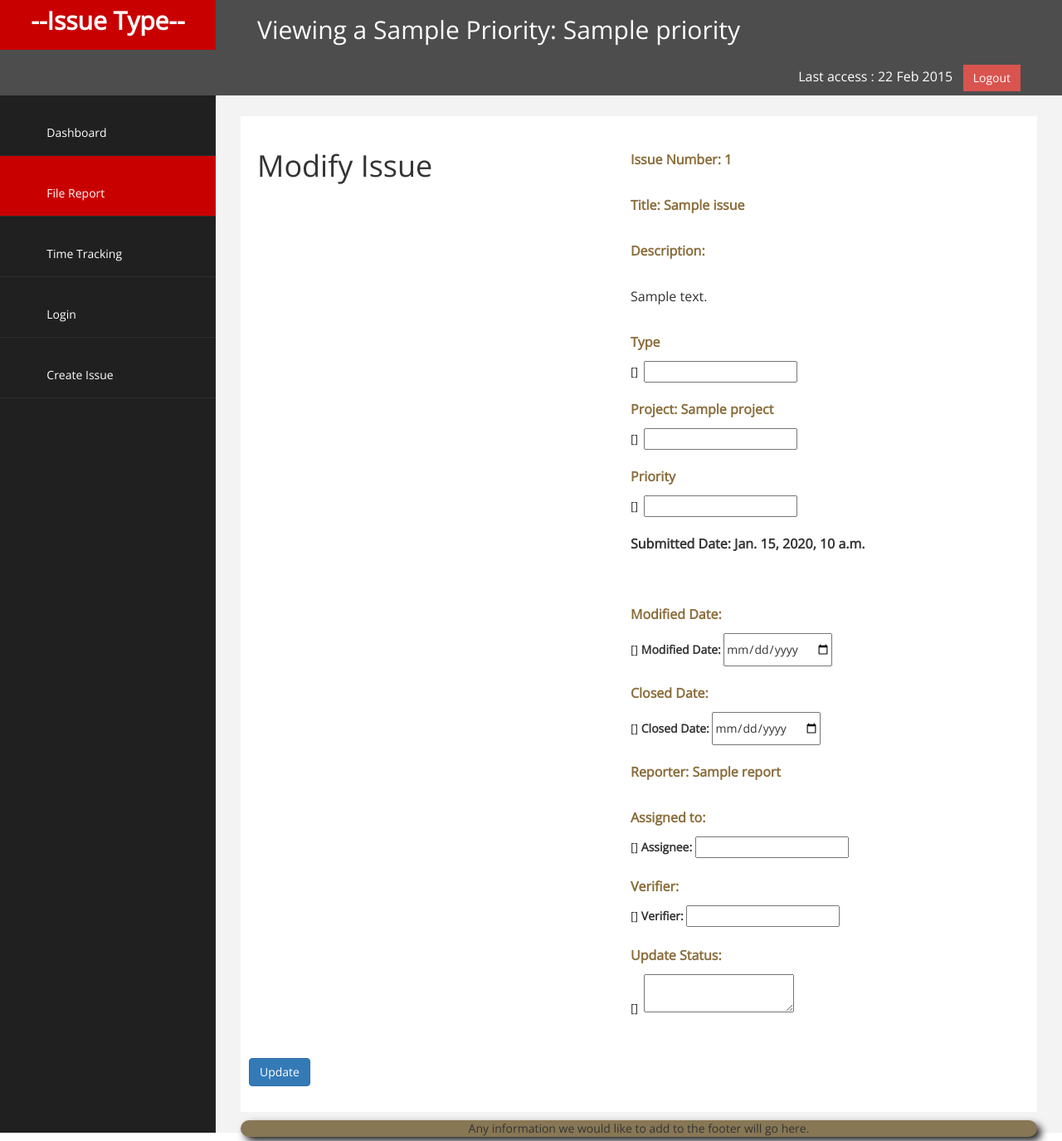
After one commit to iamkelroy/CS673_G1_T3_BUGTRACKER, a Django app: template templates/modify.html in a window 1280 px wide. The commit adds this page. Shown: the whole page at 83% size. Run offline with Django 3.2, Linux system fonts and the light colour scheme; the template is opened without the code that fills it: most values are stand-ins (such as "Sample title", 1, 10 or a date in 2020); form fields are guessed from the names that the template uses; some libraries are stand-ins or nearby versions; some web fonts are replaced.

Commit message:
Removed the v2 from base.html and updated all files to follow the new extension.  Also, began working on an issue modify page.

```diff
--- a/issue_tracker/app/views.py
+++ b/issue_tracker/app/views.py
@@ -68,3 +68,7 @@ def CreateIssues(request):
         'issues_list': issues_list,
     })
     return HttpResponse(template.render(context))
+
+class ModifyIssue(DetailView):
+    model = it_models.Issue
+    template_name = 'modify.html'
--- a/issue_tracker/urls.py
+++ b/issue_tracker/urls.py
@@ -35,4 +35,7 @@ urlpatterns = patterns(
     #     name='issue_index'),
     url(r'^issue/issue_index/$', it_views.IndexIssues, name='issue_index'),
     url(r'^issue/Create_Issue_Bootstrap/$', it_views.CreateIssues, name='Create_Issue_Bootstrap'),
+	url(r'^issue/modify/(?P<pk>\d+)/$',
+        login_required(it_views.ModifyIssue.as_view()),
+        name='modify_issue'),
 )
--- a/templates/Create_Issue_Bootstrap.html
+++ b/templates/Create_Issue_Bootstrap.html
@@ -1,4 +1,4 @@
-{% extends 'base_v2.html' %}
+{% extends 'base.html' %}
 
 {% block content %}
 
--- a/templates/base.html
+++ b/templates/base.html
@@ -1,12 +1,76 @@
 <!DOCTYPE html>
 <html>
-<head></head>
+
+{% load staticfiles %}
+<head>
+      <meta charset="utf-8" />
+    <meta name="viewport" content="width=device-width, initial-scale=1.0" />
+    <title>Issue Tracker Issue Page</title>
+    <!-- BOOTSTRAP STYLES-->
+    <link href="{% static "css/bootstrap.min.css" %}" rel="stylesheet" />
+    <!-- FONTAWESOME STYLES-->
+    <link href="{% static "css/font-awesome.css" %}" rel="stylesheet" />
+    <!-- CUSTOM STYLES-->
+    <link href="{% static "css/joe_custom_style.css" %}" rel="stylesheet" />
+     <!-- GOOGLE FONTS-->
+   <link href='http://fonts.googleapis.com/css?family=Open+Sans' rel='stylesheet' type='text/css' />
+</head>
 <body>
-<h1>Header common for all templates.</h1>
-<p/>
-<!-- This is the specific content for a given page. -->
-{% block content %}{% endblock %}
-<p/>
-<h2>Footer common for all templates.</h2>
+    <div id="wrapper">
+        <nav class="navbar navbar-default navbar-cls-top " role="navigation" style="margin-bottom: 0">
+            <div class="navbar-header">
+                <button type="button" class="navbar-toggle" data-toggle="collapse" data-target=".sidebar-collapse">
+                    <span class="sr-only">Toggle navigation</span>
+                    <span class="fa fa-bar"></span>
+                    <span class="fa fa-bar"></span>
+                    <span class="fa fa-bar"></span>
+                </button>
+                <a class="navbar-brand" href="index.html">--Issue Type--</a>
+            </div>
+            <div style="color: white;
+padding: 15px 50px 5px 50px;
+float: left;
+font-size: 30px; " >Viewing a {{ issue.issue_type }} Priority: {{ issue.priority }}</div>
+  <div style="color: white;
+padding: 15px 50px 5px 50px;
+float: right;
+font-size: 16px;"> Last access : 22 Feb 2015 &nbsp; <a href="/admin/logout/" class="btn btn-danger square-btn-adjust">Logout</a> </div>
+        </nav>
+           <!-- /. NAV TOP  -->
+                <nav class="navbar-default navbar-side" role="navigation">
+            <div class="sidebar-collapse">
+                <ul class="nav" id="main-menu">
+                    <li>
+                        <a  href="/issue/issue_index/"><i class="fa fa-dashboard fa-3x"></i> Dashboard</a>
+                    </li>
+                      <li>
+                        <a class="active-menu"   href="/issue/add"><i class="fa fa-desktop fa-3x"></i> File Report</a>
+                    </li>
+                    <li>
+                        <a  href="/tab-panel.html"><i class="fa fa-qrcode fa-3x"></i> Time Tracking</a>
+                    </li>
+                      <li  >
+                        <a   href="/admin/login/"><i class="fa fa-bolt fa-3x"></i> Login</a>
+                    </li>
+		      <li  >
+                        <a   href="/issue/Create_Issue_Bootstrap/"><i class="fa fa-bolt fa-3x"></i> Create Issue</a>
+                    </li>
+                </ul>
+
+            </div>
+
+        </nav>
+        <!-- /. NAV SIDE  -->
+        <div id="page-wrapper" >
+           {% block content %}
+
+           {% endblock %}
+        </div>
+    </div>
 </body>
+<script src="http://code.jquery.com/jquery.js"></script>
+<script src="{% static "js/bootstrap.min.js" %}"></script>
+<script src="{% static "js/bootstrap.js" %}"></script>
+<script src="http://twitter.github.com/bootstrap/assets/js/bootstrap-dropdown.js"></script>
+
 </html>
--- a/templates/create_issue.html
+++ b/templates/create_issue.html
@@ -1,4 +1,4 @@
-{% extends 'base_v2.html' %}
+{% extends 'base.html' %}
 
 {% block content %}
 
--- a/templates/issue_detail.html
+++ b/templates/issue_detail.html
@@ -1,4 +1,4 @@
-{% extends 'base_v2.html' %}
+{% extends 'base.html' %}
 
 {% block content %}
 <h2>Issue: {{issue.pk}}: {{ issue }}</h2>
--- a/templates/issue_index.html
+++ b/templates/issue_index.html
@@ -1,4 +1,4 @@
-{% extends 'base_v2.html' %}
+{% extends 'base.html' %}
 
 {% block content %}
 
--- /dev/null
+++ b/templates/modify.html
@@ -0,0 +1,102 @@
+{% extends 'base.html' %}
+
+{% block content %}
+
+<div id="page-inner">
+                <div>
+                    <div id="description">
+                    <h1 class="bug_name">Modify Issue</h1>
+                    </div>
+
+                    <form action="" method="post">{% csrf_token %}
+                    {{ form.non_field_errors }}
+
+                    <div id="resolution">
+
+                    	 <p class="text-warning"><b>Issue Number: {{ issue.pk }}</b></p>
+
+                    	 <p class="text-warning" style=""><b>Title: {{ issue.title }}</b></p>
+
+                        <p class="text-warning" style=""><b>Description: </b></p>
+                        <p>{{ issue.description }}</p>
+
+                        <p class="text-warning"><b>Type</b></p>
+                        <div class="fieldWrapper">
+                            {{ form.issue_type.errors }}
+                            <label for="{{ form.title.id_for_label }}"></label>
+                            {{ form.issue_type }}
+                        </div>
+
+                        <p class="text-warning"><b>Project: {{ issue.project }}</b></p>
+                        <div class="fieldWrapper">
+                            {{ form.project.errors }}
+                            <label for="{{ form.title.id_for_label }}"></label>
+                            {{ form.project }}
+                        </div>
+
+        	            <p style="" class="text-warning"><b>Priority</b></p>
+        		        <div class="fieldWrapper">
+                            {{ form.priority.errors }}
+                            <label for="{{ form.title.id_for_label }}"></label>
+                            {{ form.priority }}
+                        </div>
+
+                        <p class"text-warning"><b>Submitted Date: {{ issue.submitted_date }}</b><p>
+
+                         <p class="text-warning"><b>Modified Date:</b></p>
+        		        <div class="fieldWrapper">
+                            {{ form.modified_date.errors }}
+                            <label for="{{ form.title.id_for_label }}">Modified Date:</label>
+                            {{ form.modified_date }}
+                        </div>
+
+                         <p class="text-warning"><b>Closed Date:</b></p>
+        		        <div class="fieldWrapper">
+                            {{ form.closed_date.errors }}
+                            <label for="{{ form.title.id_for_label }}">Closed Date:</label>
+                            {{ form.closed_date }}
+                        </div>
+
+        		        <p class="text-warning"><b>Reporter: {{ issue.report }}</b></p>
+
+                        <p class="text-warning"><b>Assigned to:</b></p>
+        		        <div class="fieldWrapper">
+                            {{ form.assignee.errors }}
+                            <label for="{{ form.title.id_for_label }}">Assignee:</label>
+                            {{ form.assignee }}
+                        </div>
+
+                        <p class="text-warning"><b>Verifier:</b></p>
+        		        <div class="fieldWrapper">
+                            {{ form.verifier.errors }}
+                            <label for="{{ form.title.id_for_label }}">Verifier:</label>
+                            {{ form.verifier }}
+                        </div>
+
+                        <p class="text-warning" style=""><b>Update Status:</b></p>
+                        <div class="fieldWrapper">
+                             {{ form.description.errors }}
+                             <label for="{{ form.title.id_for_label }}"></label>
+                             {{ form.description }}
+                        </div>
+                    </div>
+
+
+
+			        <div class="row">
+                        <div class="col-md-12">
+			                <br><br>
+               		    <input type="submit" value="Update" class="btn btn-primary" float="left"/>
+                   	    </div>
+                   	</div>
+
+                    </form>
+
+                </div>
+</div>
+
+                <footer id="footer">
+                     Any information we would like to add to the footer will go here.
+                </footer>
+
+{% endblock %}
--- a/templates/search.html
+++ b/templates/search.html
@@ -1,4 +1,4 @@
-{% extends 'base_v2.html' %}
+{% extends 'base.html' %}
 
 {% block content %}
 <h2>Issue Search</h2>
```
Also changed, not shown: templates/issue_page.html (+4 -4 lines).
